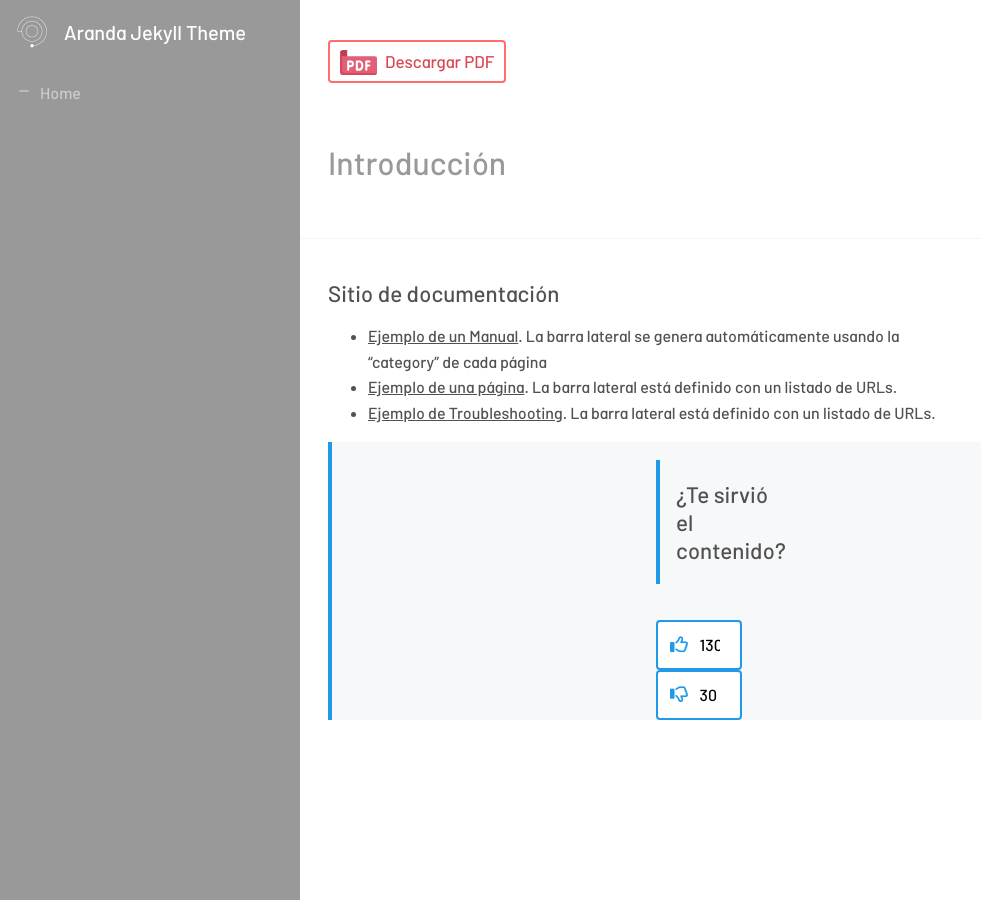
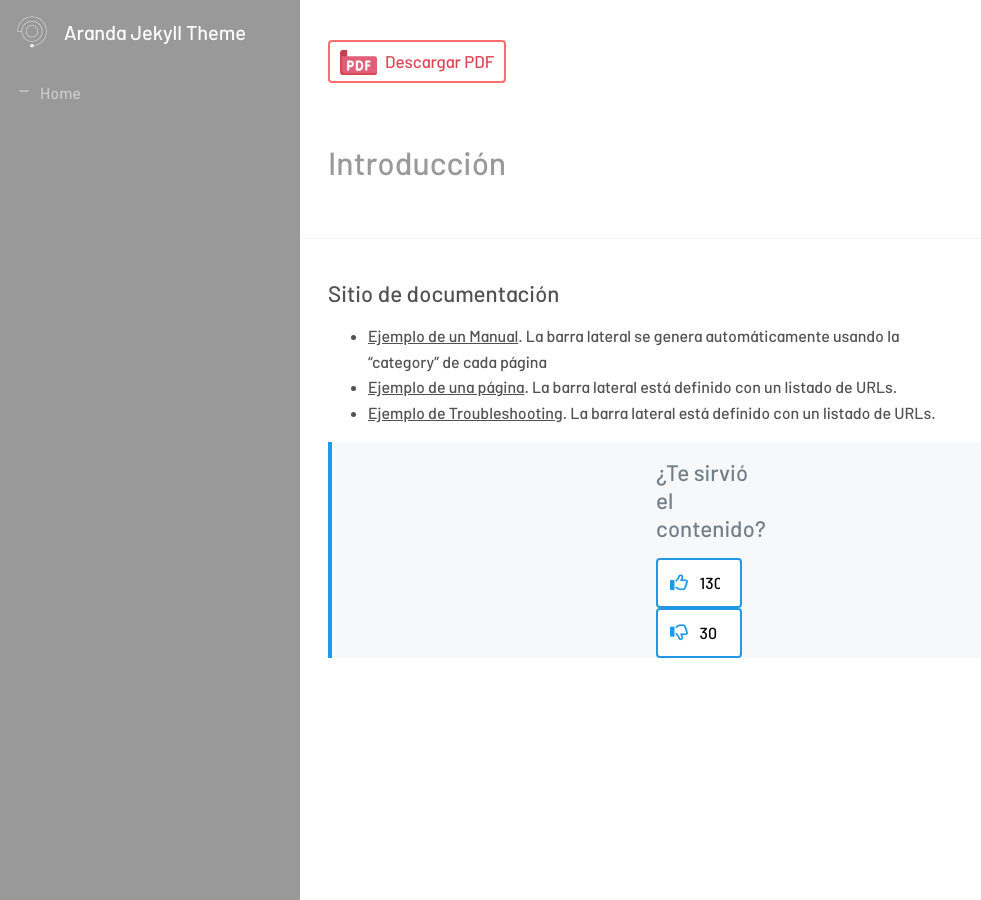
Before and after one commit to Nats85/Manuales-Aranda-Apis, a Jekyll site: the page built from index.md, in a window 1280 px wide. Shown: the whole page, without its empty margins (0-981 px from the left). Built offline with Jekyll 4.4.1, drawn with Linux system fonts in a browser that asks for light colours; nearby versions of some CDN libraries.

Commit message:
Update vote_count.html

```diff
--- a/_includes/vote_count.html
+++ b/_includes/vote_count.html
@@ -1,7 +1,7 @@
 
       <div class="container">
 
-           <div class="note-count"><h4>¿Te sirvió el contenido?</h4></div>
+           <h4>¿Te sirvió el contenido?</h4>
 
                   <a class="like"><i class="fa fa-thumbs-o-up"></i>
                       <input class="qty1" name="qty1" readonly="readonly" type="text" value="130" />
```
